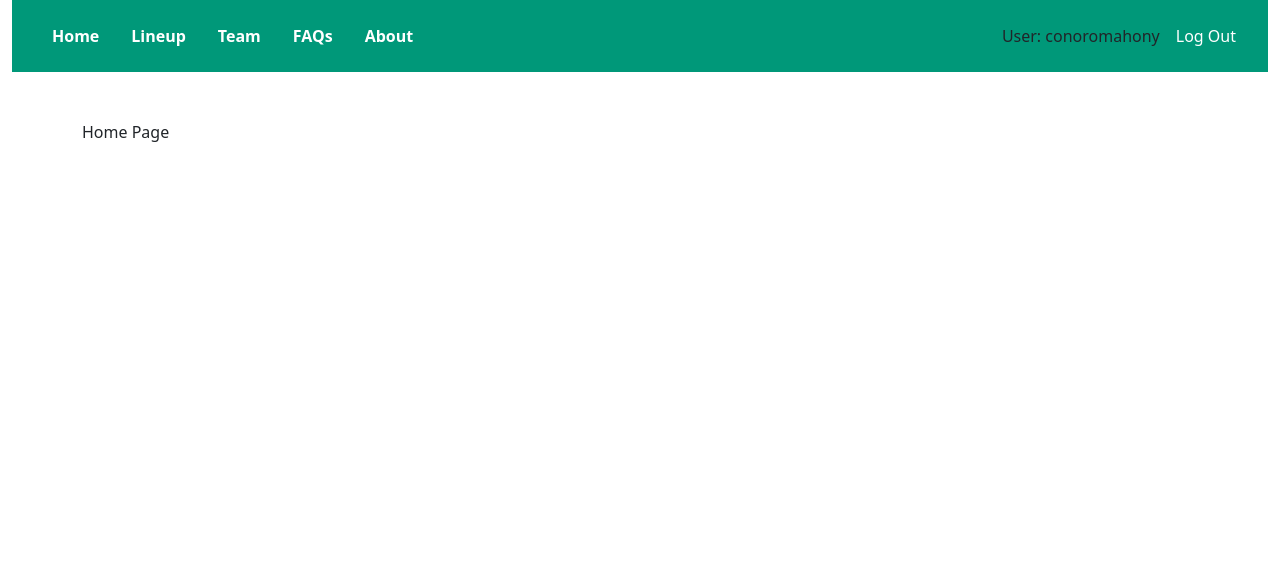
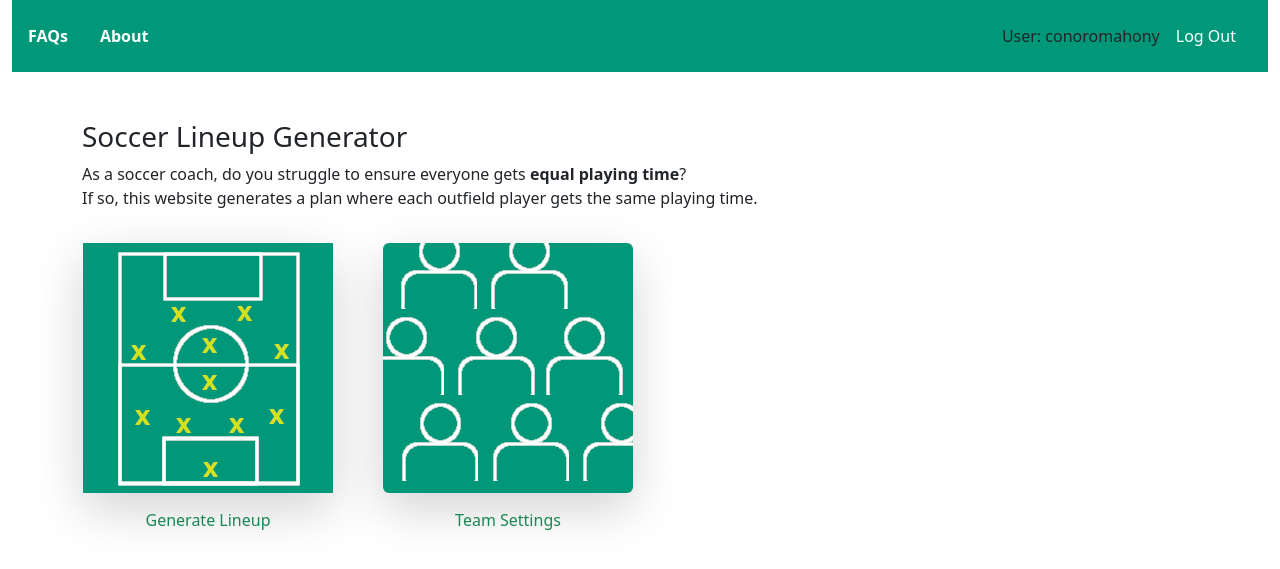
Before and after one commit to conoromahony/soccer_lineup, a Django app: page /home/index.html in a window 1280 px wide. Shown: the top 569 px of the page. Run offline with Django 4.2, Linux system fonts and the light colour scheme; a user stored in the database is signed in; some libraries are stand-ins or nearby versions.

Commit message:
Revamp the home page and login page. Display login page when logged out.

```diff
--- a/home/templates/home/base.html
+++ b/home/templates/home/base.html
@@ -25,7 +25,7 @@
                     <ul class="navbar-nav text-end">
                         {% if user.is_authenticated %}
                             <li><a href="#" class="nav-link link-dark px-2">User: {{ user.username }}</a></li>
-                            <li><a href="{% url 'users:logout' %}" class="nav-link link-dark px-2 me-4 text-white">Log Out</a></li>
+                            <li><a href="{% url 'users:login' %}" class="nav-link link-dark px-2 me-4 text-white">Log Out</a></li>
                         {% else %}
                             <li><a href="{% url 'users:login' %}" class="nav-link link-dark px-2 text-white"><button type="button" class="btn btn-outline-light me-2">Log In</button></a></li>
                             <li><a href="{% url 'users:register' %}" class="nav-link link-dark px-2 text-white"><button type="button" class="btn btn-warning">Create User</button></a></li>
--- a/home/templates/home/index.html
+++ b/home/templates/home/index.html
@@ -1,7 +1,61 @@
-{% extends "home/base.html" %}
+{% load static %}
+<!DOCTYPE html>
+<html lang="en">
+<head>
+    <meta charset="UTF-8">
+    <meta name="viewport" content="width=device-width, initial-scale=1">
+    <title>Soccer Lineup Generator</title>
+    {% load bootstrap5 %}
+    {% bootstrap_css %}
+    <link href="{% static "css/team.css" %}" rel="stylesheet">
+    {% bootstrap_javascript %}
+</head>
+<body>
+    <div class="container-fluid">
+        <nav class="navbar navbar-expand-lg navbar-dark" style="background-color: #009879;">
+            <div class="collapse navbar-collapse" id="navbarSupportedContent">
+                <ul class="navbar-nav me-auto">
+                    <li class="nav-item"><a href="/home/faqs.html" class="nav-link px-3 fw-bold text-white">FAQs</a></li>
+                    <li class="nav-item"><a href="/home/about.html" class="nav-link px-3 fw-bold text-white">About</a></li>
+                </ul>
+                <span class="navbar-text">
+                    <ul class="navbar-nav text-end">
+                        {% if user.is_authenticated %}
+                            <li><a href="#" class="nav-link link-dark px-2">User: {{ user.username }}</a></li>
+                            <li><a href="{% url 'users:login' %}" class="nav-link link-dark px-2 me-4 text-white">Log Out</a></li>
+                        {% else %}
+                            <li><a href="{% url 'users:login' %}" class="nav-link link-dark px-2 text-white"><button type="button" class="btn btn-outline-light me-2">Log In</button></a></li>
+                            <li><a href="{% url 'users:register' %}" class="nav-link link-dark px-2 text-white"><button type="button" class="btn btn-warning">Create User</button></a></li>
+                        {% endif %}
+                    </ul>
+                </span>
+            </div>
+        </nav>
+    </div>
 
-{% block title %}Home Page{% endblock %}
+    <div class="container mt-5">
+        <h3>Soccer Lineup Generator</h3>
+        <p>As a soccer coach, do you struggle to ensure everyone gets <b>equal playing time</b>?
+            <br>If so, this website generates a plan where each outfield player gets the same playing time.</p>
 
-{% block content %}
-        <p>Home Page</p>
-{% endblock %}
+        <table>
+            <tr>
+                <td>
+                    <a href="/lineup/generate.htm"><img src="{% static 'images/lineup.png' %}" class="shadow-lg roundedmy-3"></a>
+                </td>
+                <td>
+                    <a href="/team/player/list.html"><img src="{% static 'images/team.png' %}" class="shadow-lg rounded mx-5 my-3"></a>
+                </td>
+            </tr>
+            <tr>
+                <td>
+                    <a href="/lineup/generate.htm" class="nav-link text-center text-success h4">Generate Lineup</a>
+                </td>
+                <td>
+                    <a href="/team/player/list.html" class="nav-link text-center text-success h4">Team Settings</a>
+                </td>
+            </tr>
+        </table>
+    </div>
+</body>
+</html>
```
Also changed, not shown: users/templates/registration/login.html (+46 -5 lines), db.sqlite3, team/static/css/team.css (line endings or trailing spaces), team/static/images/Lineup.png (added), team/static/images/Team.png (added), team/static/images/team.jpeg (added), 1 other file.
